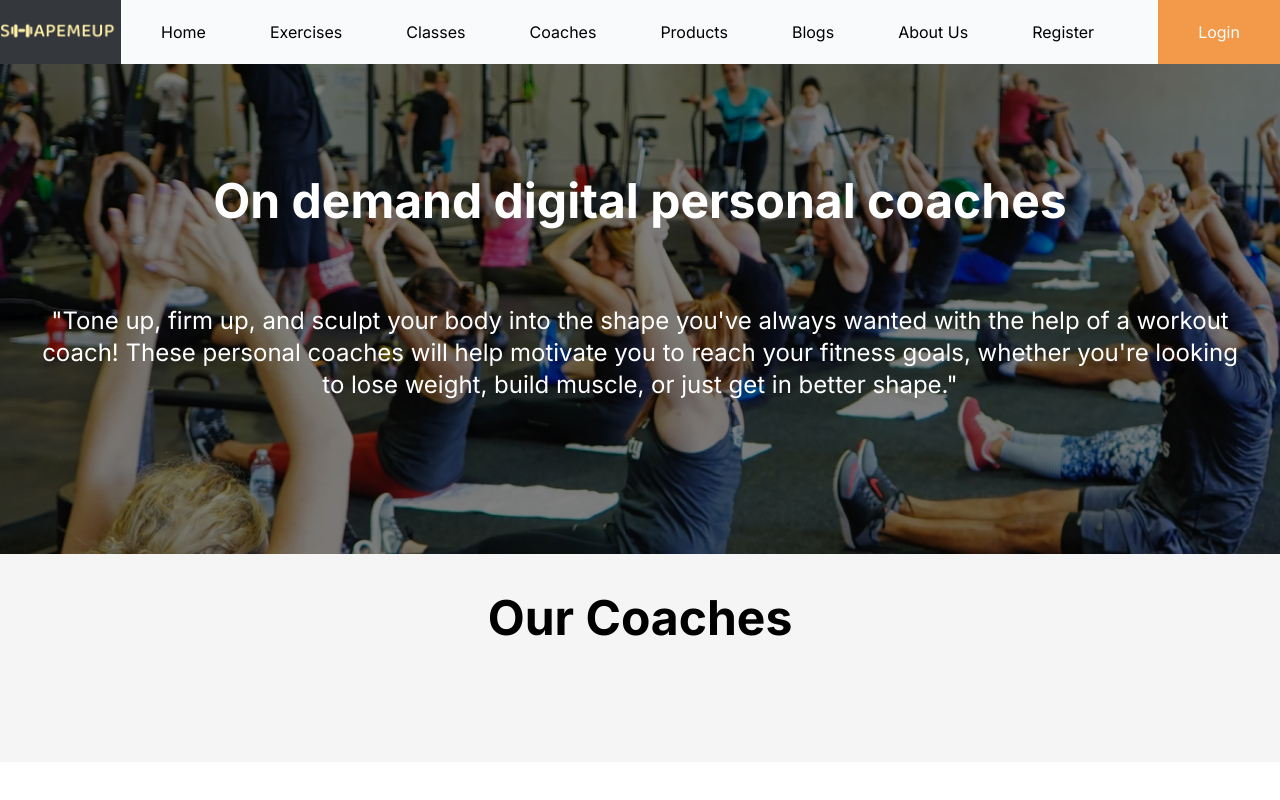
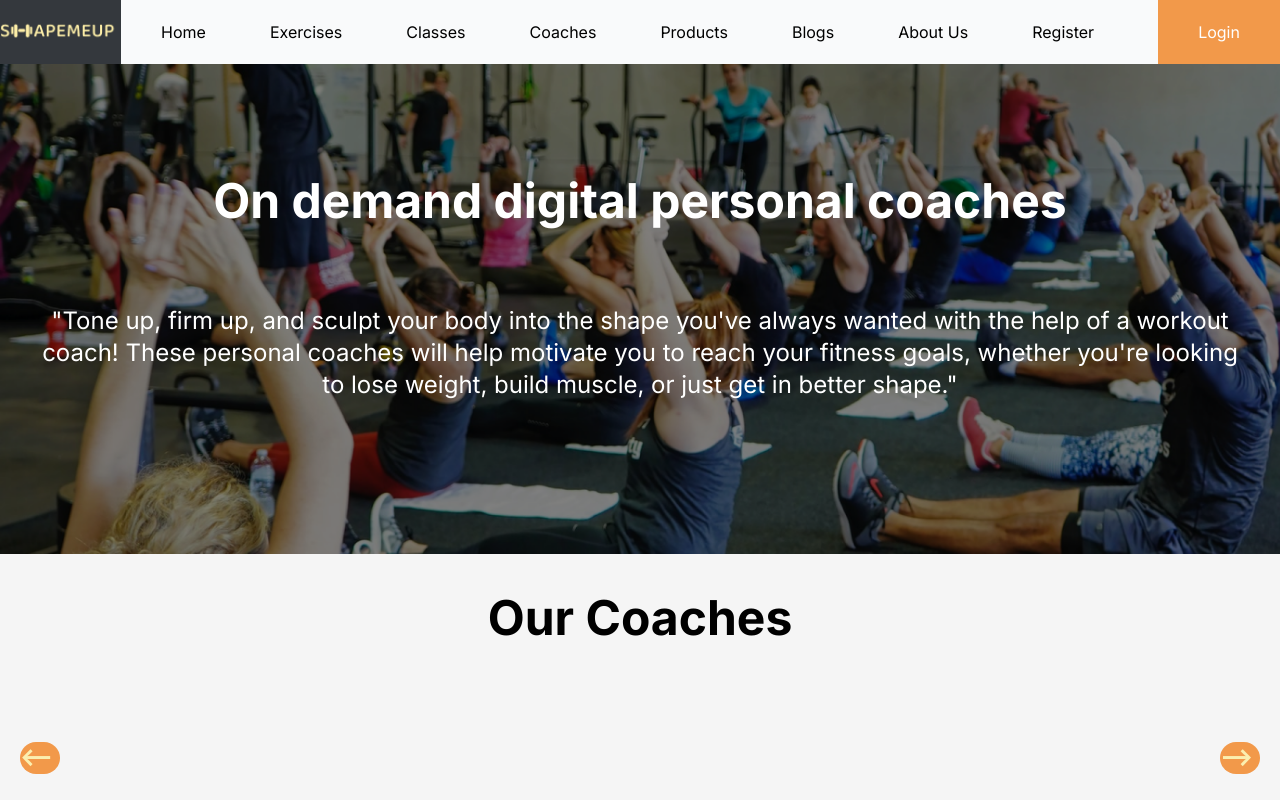
Before and after one commit to muskanDaruka/shapemeup, a Next.js app: page /coaches in a window 1280 px wide. Shown: the top 800 px of the page. Built offline with nearby package versions, Linux system fonts and the light colour scheme.

Commit message:
modified-web-pages

```diff
--- a/src/app/(home)/classes/page.tsx
+++ b/src/app/(home)/classes/page.tsx
@@ -1,5 +1,3 @@
-
-import { IcardImages, Images } from "@/types/type";
 import HorizontalList from "@/components/HorizontalList";
 import Footer from "@/components/Footer";
 
@@ -80,4 +78,3 @@ const Classes = () => {
 };
 
 export default Classes;
-//className=""
--- a/src/app/(home)/coaches/page.tsx
+++ b/src/app/(home)/coaches/page.tsx
@@ -23,8 +23,10 @@ const Coaches = () => {
           </div>
         </div>
       </section>
-      <section className="bg-[#f5f5f5] w-full px-5 py-10 space-y-5">
+      <section className="bg-[#f5f5f5] w-full h-64 px-5 py-10 space-y-5">
         <h3 className="text-black text-5xl font-bold mb-20"><center>Our Coaches</center></h3>
+        <span className="text-[#FBEFB0] bg-[#f2994a] w-10 h-8 mt-10 rounded-full text-2xl font-bold float-right">⟶</span>
+        <span className="text-[#FBEFB0] bg-[#f2994a] w-10 h-8 mt-10 rounded-full text-2xl font-bold float-left">⟵</span>
       </section>
       <section className="w-full px-5 py-10 space-y-5 ">
         <div>
--- a/src/components/Footer.jsx
+++ b/src/components/Footer.jsx
@@ -1,5 +1,4 @@
 /* eslint-disable @next/next/no-img-element */
-import Image from "next/image"
 import Link from "next/link"
 
 const Footer = () => {
--- a/src/components/Hero.tsx
+++ b/src/components/Hero.tsx
@@ -1,15 +1,12 @@
 "use client";
-
 import Image from "next/image";
 import "react-responsive-carousel/lib/styles/carousel.min.css";
 import { Carousel } from "react-responsive-carousel";
 import { Images } from "@/types/type";
 import { FC } from "react";
-
 interface Props {
   data: Images[];
 }
-
 const Hero: FC<Props> = ({ data }) => {
   return (
     <div className="relative w-full">
--- a/src/components/HeroCard.tsx
+++ b/src/components/HeroCard.tsx
@@ -27,15 +27,7 @@ const cards: ICards[] = [
     href: "classes",
   },
 ];
-
-
-
-interface HeroCardProps {
-  hideLink?: boolean;
-}
-
-const HeroCard: React.FC<HeroCardProps> = ({ hideLink }: HeroCardProps) => {
-
+const HeroCard = () => {
   return (
     <div className="flex flex-col lg:flex-row flex-wrap items-start justify-evenly gap-5 lg:gap-10 px-8 pb-10 bg-gray-100 relative -top-10">
       {cards.map((card) => (
@@ -45,13 +37,12 @@ const HeroCard: React.FC<HeroCardProps> = ({ hideLink }: HeroCardProps) => {
         >
           <h3 className="text-xl font-bold">{card.title}</h3>
           <p className="font-medium text-lg">{card.description}</p>
-          {!hideLink && <Link href={`/${card.href}`} className="text-[#f2994a] text-base">
+          <Link href={`/${card.href}`} className="text-[#f2994a] text-base">
             View more
-          </Link>}
+          </Link>
         </div>
       ))}
     </div>
   );
 };
-
 export default HeroCard;
```
Also changed, not shown: src/app/(home)/page.tsx (+0 -11 lines).
